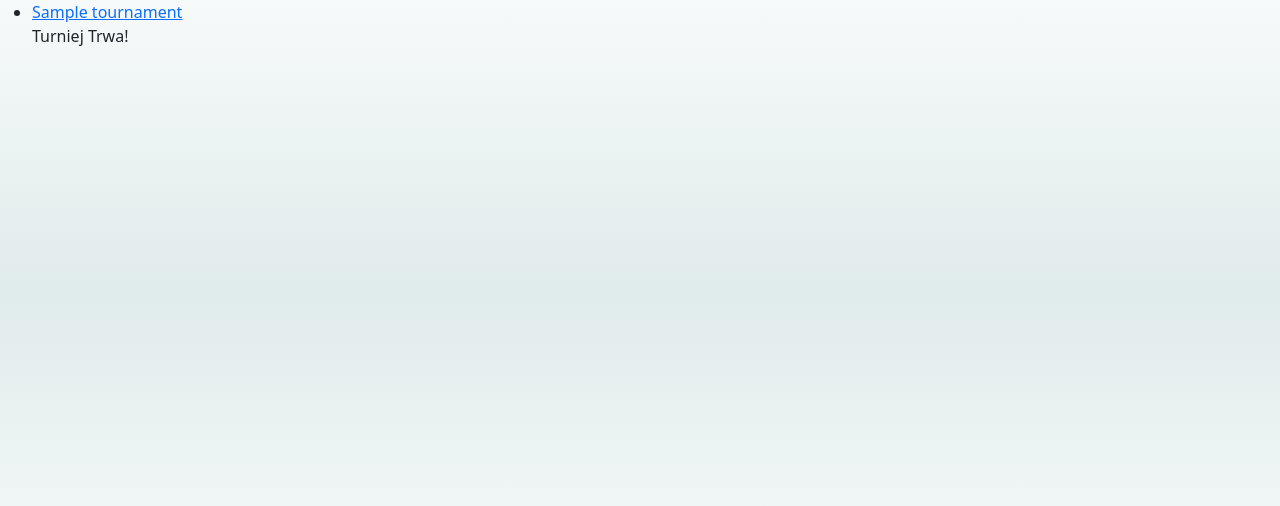
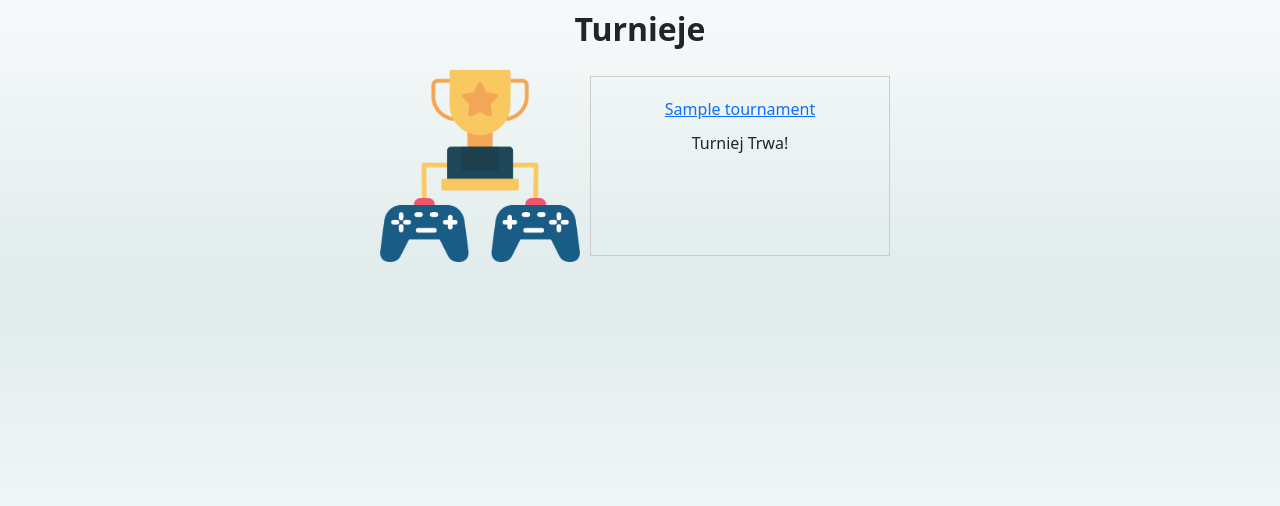
Before and after one commit to Ziomidlo/Tournament-manage-application, a Django app: page /tournaments in a window 1280 px wide. Shown: the part 106-612 px from the top of the page. Run offline with Django 4.2, Linux system fonts and the light colour scheme; tables that the repository leaves empty hold one stand-in row (values such as "Sample post").

Commit message:
add next css ccode to other templates

```diff
--- a/mysite/tournament_app/static/tournament_app/style.css
+++ b/mysite/tournament_app/static/tournament_app/style.css
@@ -1,4 +1,4 @@
-.user-info-box, .user-info-center-inner, .user-info-right {
+.user-info-box, .user-info-center-inner, .user-info-right, .team-info-center-inner {
     display: grid;
     justify-content: center;
     align-items: center;
@@ -6,15 +6,34 @@
     height: auto;
 }
 
-.user-info-center-inner {
+.user-info-center-inner, .team-info-center-inner {
     text-align: center;
     margin: 20px; border: 2px solid #ccc;
     padding: 20px;
 }
 
-.user-view-item {
+.user-view-item, .team-view-item {
     border: 1px solid #ccc;
     display: flex;
     align-items: center;
     padding: 10px;
 }
+
+.tournament-view {
+    display: flex;
+    flex-wrap: wrap;
+    justify-content: center;
+}
+
+.tournament-view-item {
+    list-style: none;
+    margin: 10px;
+    padding: 20px;
+    border: 1px solid #ccc;
+    width: 300px;
+    text-align: center;
+}
+
+.tournament-view p {
+    margin-top: 10px;
+}
--- a/mysite/tournament_app/templates/tournament_app/create_team.html
+++ b/mysite/tournament_app/templates/tournament_app/create_team.html
@@ -4,8 +4,8 @@
 
 {% block content %}
 
-<center>
-<h2>Stwórz drużynę.</h2>
+<center style='padding: 20px;'>
+<h2><strong>Stwórz drużynę</strong></h2>
 <br/><br/>
 {% if sumbitted %}
     Pomyślnie stworzono drużynę!
--- a/mysite/tournament_app/templates/tournament_app/delete_team.html
+++ b/mysite/tournament_app/templates/tournament_app/delete_team.html
@@ -6,9 +6,12 @@
 
 <form method="POST" action="{% url 'tournament_app:delete_team' pk=team.pk %}">
     {% csrf_token %}
+    <center style='padding: 20px;'>
+    <h2><strong>Usuwanie Drużyny</strong></h2>
     <p>Czy na pewno chcesz usunąć drużynę {{team.name}}?</p>
     <input type="submit" value="Usuń" class="btn btn-danger">
     <a href='{% url 'tournament_app:team_details' pk=team.pk %}' class="btn btn-dark">Powrót</a>
+    </center>
 </form>
 
 {% endblock %}
--- a/mysite/tournament_app/templates/tournament_app/finish_tournament.html
+++ b/mysite/tournament_app/templates/tournament_app/finish_tournament.html
@@ -9,7 +9,8 @@
 {% endfor %}
 {% endif %}
 
-<h2>Turniej wygrała drużyna {{tournament.team.first}}!</h2>
+<center style='padding: 20px;'>
+<h2><strong>Turniej wygrała drużyna {{tournament.team.first}}!</strong></h2>
 
 <div class="container">
     <form method="post" action='{% url 'tournament_app:finish_tournament' pk=tournament.pk%}' >
@@ -18,4 +19,5 @@
         <input type="submit" value="Zakończ turniej" class='btn btn-dark'>
     </form>
 </div>
+</center>
 {% endblock %}
--- a/mysite/tournament_app/templates/tournament_app/get_invitation.html
+++ b/mysite/tournament_app/templates/tournament_app/get_invitation.html
@@ -7,7 +7,8 @@
 
 
 <div class="container mt-5">
-    <h2>Odbierz zaproszenie</h2>
+  <center style='padding: 20px;'>
+    <h2 style='padding: 10px;'><strong>Odbierz zaproszenie</strong></h2>
 
     {% if invitation %}
     <p>Otrzymałeś zaproszenie od użytkownika {{ invitation.sender }} do drużyny {{ invitation.team }}:</p>
@@ -20,5 +21,6 @@
       <a href='{% url 'tournament_app:index' %}' class="btn btn-dark">Powrót</a>
     </form>
   </div>
+</center>
     {% endif %}
 {% endblock %}
--- a/mysite/tournament_app/templates/tournament_app/index.html
+++ b/mysite/tournament_app/templates/tournament_app/index.html
@@ -18,7 +18,7 @@
         {% else %}
             <img src= '{% static 'tournament_app/user.png' %}' style='width:300px; length=300px; display: block; margin: 0 auto;'>
         {% endif %}
-            <h2 style='text-align:center;'>{{ user.username }}</h2>
+            <h2 style='text-align:center;'><strong>{{ user.username }}</strong></h2>
         <div class='user-info-box' style='float: left; margin: 20px; border: 2px solid #ccc; padding: 20px;'>
             <p>Email: {{ user.email }}</p>
         {%if user.is_team == False %}
--- a/mysite/tournament_app/templates/tournament_app/invite_user.html
+++ b/mysite/tournament_app/templates/tournament_app/invite_user.html
@@ -11,9 +11,9 @@
 {% endfor %}
 {% endif %}
 
-
+<center style='padding: 20px;'>
 <div class="container mt-5">
-  <h2>Zaproś zawodnika do drużyny</h2>
+  <h2 style='padding: 10px;'>Zaproś zawodnika do drużyny</h2>
   <form method="post" enctype="multipart/form-data">
     {% csrf_token %}
     {{ form.as_p }}
@@ -21,5 +21,5 @@
     <a href='{% url 'tournament_app:team_details' pk=team.pk %}' class="btn btn-dark">Powrót</a>
   </form>
 </div>
-
+</center>
 {% endblock %}
--- a/mysite/tournament_app/templates/tournament_app/join_tournament.html
+++ b/mysite/tournament_app/templates/tournament_app/join_tournament.html
@@ -10,7 +10,7 @@
 {% endfor %}
 {% endif %}
 
-
+<center style='padding: 20px;'>
 <h2>Dołączenie do turnieju </h2>
 <p> Czy na pewno chcesz dołączyć do turnieju {{ tournament.name }}?</p>
 <form method='POST' action='{% url 'tournament_app:join_tournament' tournament_pk=tournament.pk team_pk=team.pk %}'>
@@ -18,5 +18,6 @@
     <button type='submit' class='btn btn-success'>Dołącz</button>
     <a href='{% url 'tournament_app:tournament_details' pk=tournament.pk %}' class="btn btn-dark">Anuluj</a>
 </form>
+</center>
 
 {% endblock %}
--- a/mysite/tournament_app/templates/tournament_app/leave_team.html
+++ b/mysite/tournament_app/templates/tournament_app/leave_team.html
@@ -12,6 +12,7 @@
 {% endfor %}
 {% endif %}
 
+<center style='padding: 20px;'>
 <h2>Opuść drużynę</h2>
 <p>Czy na pewno chcesz opuścić drużynę {{ team.name }}?</p>
 <form method='POST' action='{% url 'tournament_app:leave_team' pk=team.pk %}'>
@@ -19,5 +20,5 @@
     <button type='submit' class='btn btn-danger'>Opuść drużynę</button>
     <a href='{% url 'tournament_app:team_details' pk=team.pk %}' class="btn btn-dark">Anuluj</a>
 </form>
-
+</center>
 {% endblock %}
--- a/mysite/tournament_app/templates/tournament_app/leave_tournament.html
+++ b/mysite/tournament_app/templates/tournament_app/leave_tournament.html
@@ -10,7 +10,7 @@
 {% endfor %}
 {% endif %}
 
-
+<center style='padding: 20px;'>
 <h2>Opuszczenie Turnieju </h2>
 <p> Czy na pewno chcesz opuścić turniej {{ tournament.name }}?</p>
 <form method='POST' action='{% url 'tournament_app:leave_tournament' tournament_pk=tournament.pk team_pk=team.pk %}'>
@@ -18,5 +18,5 @@
     <button type='submit' class='btn btn-danger'>Opuść Turniej</button>
     <a href='{% url 'tournament_app:tournament_details' pk=tournament.pk %}' class="btn btn-dark">Anuluj</a>
 </form>
-
+</center>
 {% endblock %}
--- a/mysite/tournament_app/templates/tournament_app/remove_player.html
+++ b/mysite/tournament_app/templates/tournament_app/remove_player.html
@@ -1,11 +1,13 @@
 {% extends 'tournament_app/base.html' %}
 
 {% block content %}
-    <h2>Usunięcie gracza z drużyny</h2>
+<center style='padding: 20px;'>
+    <h2><strong>Usunięcie gracza z drużyny</strong></h2>
     <p>Czy na pewno chcesz usunąć gracza {{ player.username }} z drużyny {{ team.name }}?</p>
     <form method='POST' action='{% url 'tournament_app:remove_player' team_pk=team.pk player_pk=player.pk %}'>
         {% csrf_token %}
         <button type='submit' class='btn btn-danger'>Usuń gracza</button>
         <a href='{% url 'tournament_app:team_details' pk=team.pk %}' class="btn btn-dark">Anuluj</a>
     </form>
+</center>
 {% endblock %}
--- a/mysite/tournament_app/templates/tournament_app/start_tournament.html
+++ b/mysite/tournament_app/templates/tournament_app/start_tournament.html
@@ -10,13 +10,14 @@
 {% endfor %}
 {% endif %}
 
-
-<h2>Rozpoczęcie turnieju</h2>
+<center style='padding: 20px;'>
+<h2><strong>Rozpoczęcie turnieju</strong></h2>
 <p> Czy na pewno chcesz rozpocząć turniej {{ tournament.name }}?</p>
 <form method='POST' action='{% url 'tournament_app:start_tournament' pk=tournament.pk %}'>
     {% csrf_token %}
     <button type='submit' class='btn btn-success'>Rozpocznij Turniej</button>
     <a href='{% url 'tournament_app:tournament_details' pk=tournament.pk %}' class="btn btn-dark">Anuluj</a>
 </form>
+</center>
 
 {% endblock %}
--- a/mysite/tournament_app/templates/tournament_app/tournaments.html
+++ b/mysite/tournament_app/templates/tournament_app/tournaments.html
@@ -1,10 +1,24 @@
 {% extends 'tournament_app/base.html' %}
-    {% block content %}
 
+{%load static %}
+<link rel='stylesheet' type="text/css" href='{% static 'tournament_app/style.css' %}'>
+
+{% block content %}
+
+ <center>
+    <h2 style='padding: 10px;'><strong>Turnieje</strong></h2>
+</center>
+
+    <div class='tournament-view'>
         {% if tournaments %}
-            <ul>
+    {% if tournament.logo %}
+        <img src='{{tournament.logo.url}}'style='width:200px; length=200px'>
+    {% else %}
+        <img src= '{% static 'tournament_app/tournament1.png' %}' style='width:200px; length=200px;'>
+    {% endif %}
+            <div class='tournament-view-item'>
             {% for tournament in tournaments %}
-                <li><a href="{% url 'tournament_app:tournament_details' pk=tournament.pk %}">{{ tournament.name }}</a></li>
+                <a href="{% url 'tournament_app:tournament_details' pk=tournament.pk %}">{{ tournament.name }}</a>
                 {% if tournament.is_started %}
                     <p>Turniej Trwa!</p>
                 {% else %}
@@ -14,12 +28,13 @@
                 {%if tournament.team.count < tournament.number_of_teams and request.user.is_authenticated and request.user.id == team.leader.id and team.is_tournament == False and tournament.is_started == False %}
                     <a href='{% url 'tournament_app:join_tournament' tournament_pk=tournament.pk team_pk=team.pk %}' class = 'btn btn-dark'>Dołącz</a>
                 {% endif %}
+            </div>
             {% endfor %}
             {% endfor %}
             <p>{{request.team}}</p>
-            </ul>
         {% else %}
             <p>Brak dostępnych turniejów.</p>
         {% endif %}
+    </div>
 
     {% endblock %}
--- a/mysite/tournament_app/templates/tournament_app/update_user.html
+++ b/mysite/tournament_app/templates/tournament_app/update_user.html
@@ -4,8 +4,8 @@
 
 {% block content %}
 
-<center>
-    <h2>Edytuj Informacje</h2>
+<center style='padding: 20px;'>
+    <h2><strong>Edytuj Informacje</strong></h2>
     <br/>
     <form method=POST action='{% url 'tournament_app:update_user' pk=user.pk %}' enctype='multipart/form-data'>
         {% csrf_token %}
--- a/mysite/tournament_app/templates/tournament_app/user.html
+++ b/mysite/tournament_app/templates/tournament_app/user.html
@@ -11,7 +11,7 @@
 {% else %}
     <img src= '{% static 'tournament_app/user.png' %}' style='width:300px; length=300px; display: block; margin: 0 auto;'>
 {% endif %}
-    <h2 style='text-align:center;'>{{ user.username }}</h2>
+    <h2 style='text-align:center;'><strong>{{ user.username }}</strong></h2>
     <div class='user-info-box' style='float: left; margin: 20px; border: 2px solid #ccc; padding: 20px;'>
         <p>Email: {{ user.email }}</p>
         {%if user.is_team == False %}
--- a/mysite/tournament_app/templates/tournament_app/user_list.html
+++ b/mysite/tournament_app/templates/tournament_app/user_list.html
@@ -5,7 +5,7 @@
 
 {% block content %}
 <center>
-<h2 style='padding: 10px;'>Użytkownicy</h2>
+<h2 style='padding: 10px;'><strong>Użytkownicy</strong></h2>
 </center>
 
 <div class='user-view'>
```
Also changed, not shown: mysite/tournament_app/templates/tournament_app/search.html (+7 -1 lines), mysite/tournament_app/templates/tournament_app/team.html (+13 -5 lines), mysite/tournament_app/templates/tournament_app/teams.html (+4 -5 lines), mysite/tournament_app/templates/tournament_app/update_team.html (+4 -4 lines).
